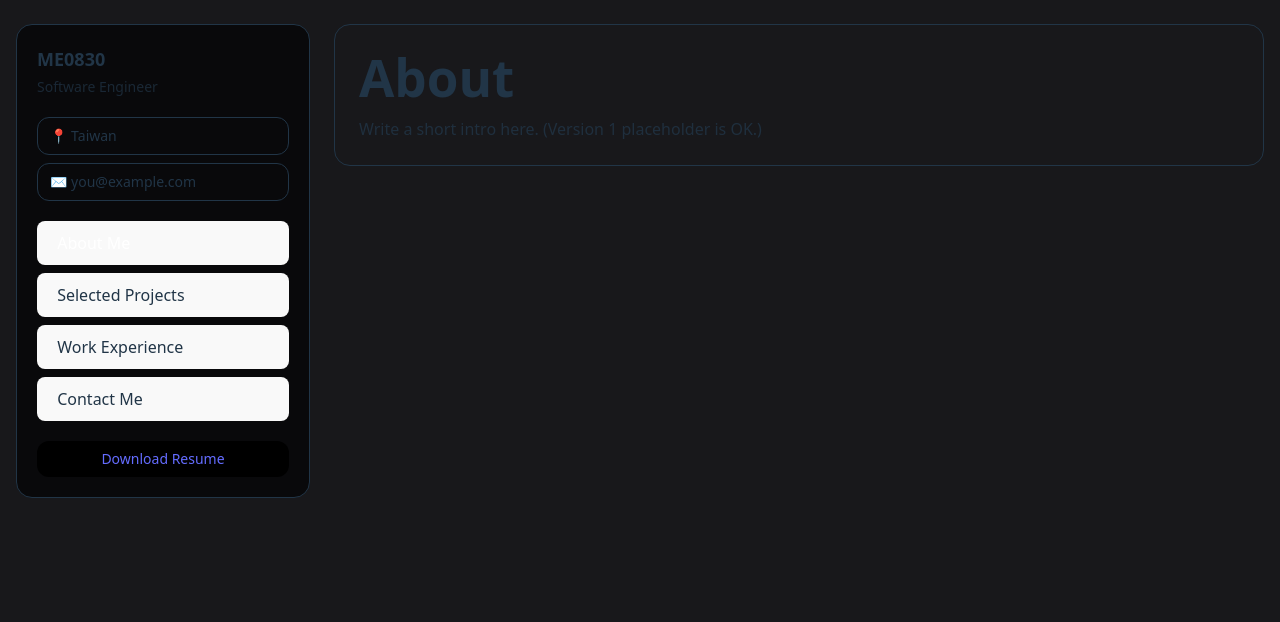
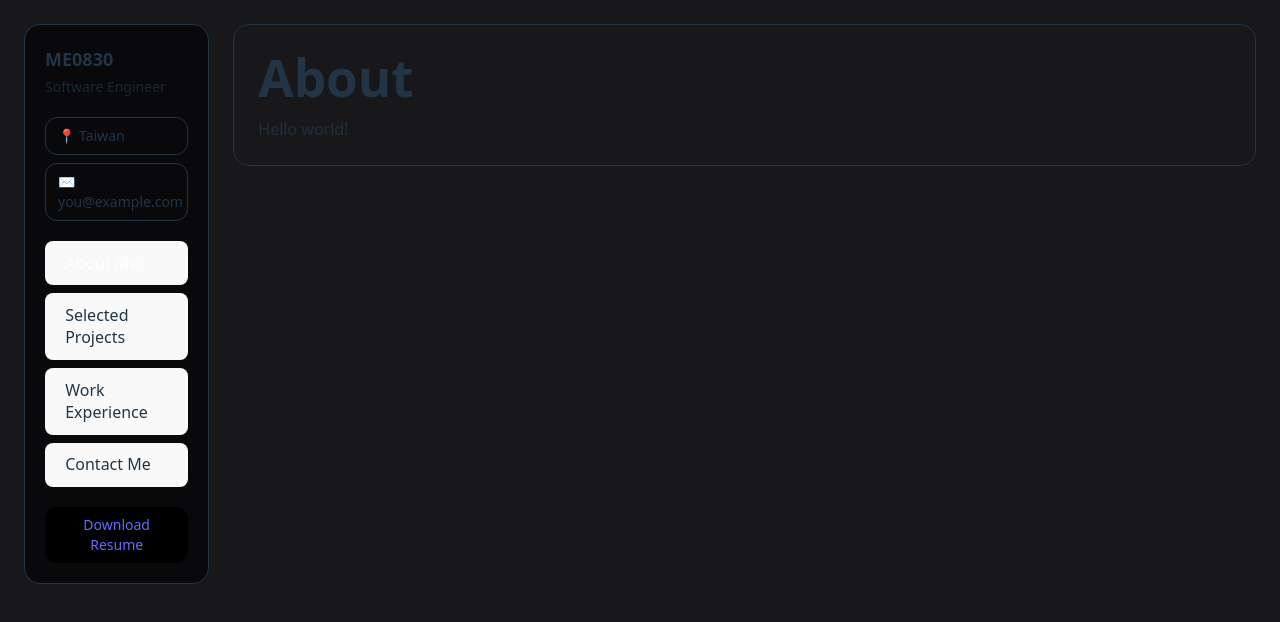
Before and after one commit to me0830code/me0830code.github.io, a React (Vite) app: page / in a window 1280 px wide. Shown: the top 622 px of the page. Built offline with nearby package versions, Linux system fonts and the light colour scheme.

Commit message:
Update information

```diff
--- a/src/App.tsx
+++ b/src/App.tsx
@@ -12,7 +12,7 @@ function AboutSection() {
     <section className="rounded-2xl border bg-zinc-900 p-6">
       <h1 className="text-2xl font-semibold">About</h1>
       <p className="mt-3 opacity-80">
-        Write a short intro here. (Version 1 placeholder is OK.)
+        Hello world!
       </p>
     </section>
   );
@@ -22,7 +22,7 @@ function ContactSection() {
   return (
     <section className="rounded-2xl border bg-zinc-900 p-6">
       <h1 className="text-2xl font-semibold">Contact</h1>
-      <p className="mt-3 opacity-80">you@example.com</p>
+      <p className="mt-3 opacity-80">me0830code@gmail.com</p>
     </section>
   );
 }
@@ -34,9 +34,9 @@ export default function App() {
     switch (active) {
       case CONTENT_SECTION.AboutMe.key:
         return <AboutSection />;
+      case CONTENT_SECTION.SideProject.key:
+        return <ProjectsSection />;
       case CONTENT_SECTION.WorkExperience.key:
-        return <ProjectsSection />;
-      case CONTENT_SECTION.SideProject.key:
         return <ExperienceSection />;
       case CONTENT_SECTION.ContactInfo.key:
         return <ContactSection />;
--- a/src/layout/appLayout.tsx
+++ b/src/layout/appLayout.tsx
@@ -9,13 +9,13 @@ export function AppShell({
 }) {
   return (
   <div className="min-h-screen bg-zinc-900">
-      <div className="mx-auto px-4 py-6">
+      <div className="mx-auto px-6 py-6">
         <div className="grid grid-cols-12 gap-6">
-          <aside className="hidden md:block md:col-span-4 lg:col-span-3">
+          <aside className="hidden md:block md:col-span-4 lg:col-span-2">
             <div className="sticky top-6">{leftSideBar}</div>
           </aside>
 
-          <main className="col-span-12 md:col-span-8 lg:col-span-9">
+          <main className="col-span-12 md:col-span-8 lg:col-span-10">
             {rightContent}
           </main>
         </div>
```
